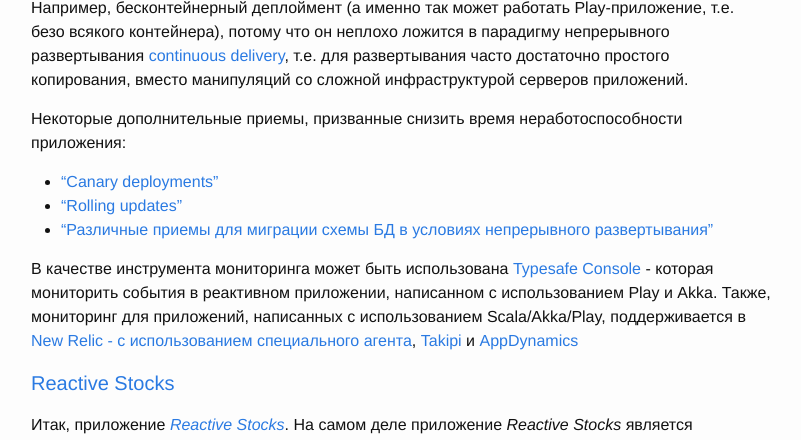
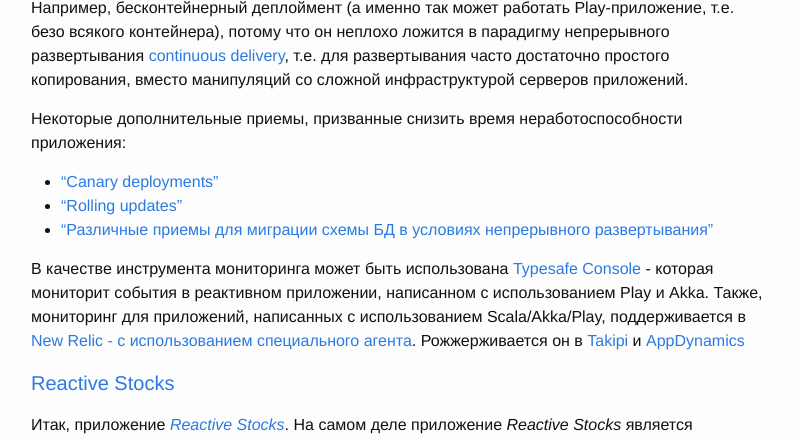
Before and after one commit to avpet/avpet.github.com, a Jekyll site: the page built from _posts/2015-06-09-reative-stocks-architecture-1.markdown, in a window 1280 px wide and 1400 px high, scrolled down 2022 px. Shown: the top 440 px of the window, without its empty margins (239-1040 px from the left). Built offline with Jekyll 4.4.1, drawn with Linux system fonts in a browser that asks for light colours; some of the changed text lies outside the part shown.

Commit message:
Fixed error

```diff
--- a/_posts/2015-06-09-reative-stocks-architecture-1.markdown
+++ b/_posts/2015-06-09-reative-stocks-architecture-1.markdown
@@ -70,7 +70,7 @@
 * ["Rolling updates"](http://aws.amazon.com/about-aws/whats-new/2013/11/11/aws-elastic-beanstalk-announces-rolling-updates/)
 * ["Различные приемы для миграции схемы БД в условиях непрерывного развертывания"](http://www.grahambrooks.com/continuous%20delivery/continuous%20deployment/zero%20down-time/2013/08/29/zero-down-time-relational-databases.html)
 
-В качестве инструмента мониторинга может быть использована [Typesafe Console](http://resources.typesafe.com/docs/console/manual/overview.html) - которая мониторить события в реактивном приложении, написанном с использованием Play и Akka. Также,  мониторинг для приложений, написанных  с использованием Scala/Akka/Play, поддерживается в [New Relic - с использованием специального агента](https://docs.newrelic.com/docs/agents/java-agent/installation/java-agent-manual-installation), [Takipi](http://www.typesafe.com/blog/Introducing-Takipi-God-Mode-in-Production-Scala-Code) и  [AppDynamics](https://blog.appdynamics.com/java/appdynamics-pro-supports-scala-and-the-typesafe-reactive-platform-with-play2akka/)
+В качестве инструмента мониторинга может быть использована [Typesafe Console](http://resources.typesafe.com/docs/console/manual/overview.html) - которая мониторит события в реактивном приложении, написанном с использованием Play и Akka. Также,  мониторинг для приложений, написанных  с использованием Scala/Akka/Play, поддерживается в [New Relic - с использованием специального агента](https://docs.newrelic.com/docs/agents/java-agent/installation/java-agent-manual-installation). Рожжерживается он в [Takipi](http://www.typesafe.com/blog/Introducing-Takipi-God-Mode-in-Production-Scala-Code) и [AppDynamics](https://blog.appdynamics.com/java/appdynamics-pro-supports-scala-and-the-typesafe-reactive-platform-with-play2akka/)
 
 #### [Reactive Stocks](https://github.com/typesafehub/reactive-stocks) ####
 
@@ -79,7 +79,7 @@
 {: .center}
 ![KXWxs2u.png](http://i.imgur.com/KXWxs2u.png)
 
-Приложение *Reactive Stocks* написано на Scala и Java с использованием Play и Akka с целью показать на сравнительно простом примере реактивный подход. в частности, *Reactive Composition* и *Reactive Push*.
+Приложение *Reactive Stocks* написано на Scala и Java с использованием Play и Akka с целью показать на сравнительно простом примере реактивный подход. В частности, *Reactive Composition* и *Reactive Push*.
 
 Идея приложения довольно проста  - на каждой открытой странице оно показывает набор графиков котировок, которые "проталкиваются" от сервера в клиент с помощью WebSocket. В данном случае значения фейковые, генерируемые случайным образом. *Reactive Stocks* написано с использованием *Play* и *Akka*,  причем бэкенд частично написан на Java, а не только на Scala -  с целью показать, насколько оба языка просто сосуществуют в рамках одного приложения. Фронтенд использует [CoffeeScript](http://coffeescript.org/) в качестве клиентского языка, и [WebSockets](https://developer.mozilla.org/en/docs/WebSockets) в для push-запросов.
 
```
